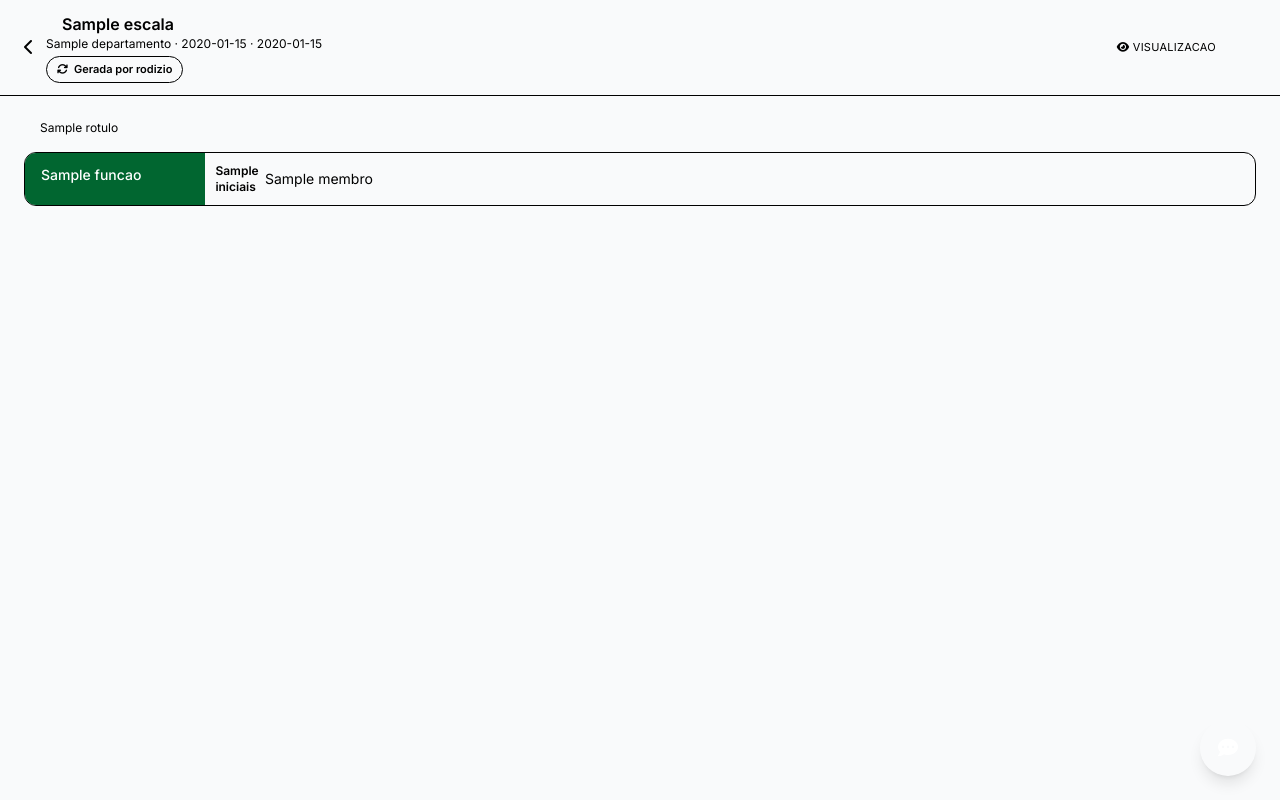
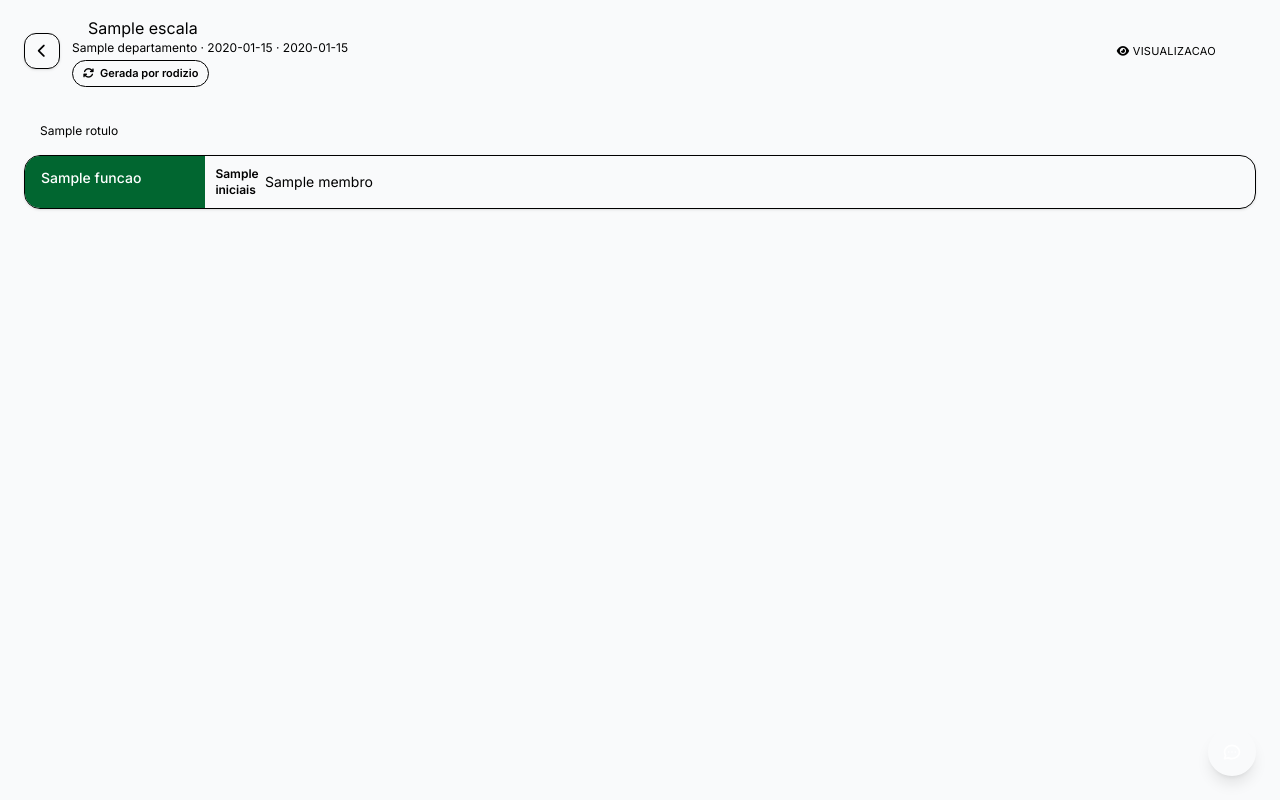
Before and after one commit to swerdne/Swerdne_Piba, a Python web app: template app/templates/escala/detalhe.html in a window 1280 px wide. Run offline with Jinja, Linux system fonts and the light colour scheme; the template is opened without the code that fills it: most values are stand-ins (such as "Sample title", 1, 10 or a date in 2020).

Commit message:
Aplica o redesign Neobank ao modulo Escala
Detalhe (grade de funcoes, acoes, chat), Editar e Nova escala recebem
o mesmo tratamento visual do restante do site: fundo com blobs
animados, barra indigo no topo, botao de voltar em card arredondado,
containers rounded-2xl/3xl e botoes em formato pilula. O widget de
chat ganha o mesmo acabamento usado no Dashboard. Nenhuma mudanca de
comportamento, atributos data-* ou texto.

Co-Authored-By: Claude Sonnet 5 <noreply@anthropic.com>

```diff
--- a/app/templates/escala/detalhe.html
+++ b/app/templates/escala/detalhe.html
@@ -7,24 +7,39 @@
 <link rel="stylesheet" href="https://cdnjs.cloudflare.com/ajax/libs/font-awesome/6.5.2/css/all.min.css">
 <style>
     #escala-rapida { font-family: 'Inter', ui-sans-serif, system-ui, sans-serif; }
+    @keyframes es-blob-a { 0%, 100% { transform: translate(0, 0) scale(1); } 50% { transform: translate(40px, -30px) scale(1.08); } }
+    @keyframes es-blob-b { 0%, 100% { transform: translate(0, 0) scale(1); } 50% { transform: translate(-30px, 40px) scale(1.05); } }
+    .es-blob { animation: es-blob-a 20s ease-in-out infinite; will-change: transform; }
+    .es-blob-2 { animation: es-blob-b 24s ease-in-out infinite; will-change: transform; }
+    .es-blob-3 { animation: es-blob-a 17s ease-in-out infinite reverse; will-change: transform; }
+    @media (prefers-reduced-motion: reduce) {
+        .es-blob, .es-blob-2, .es-blob-3 { animation: none; }
+    }
 </style>
 {% endblock %}
 
 {% from "_macros.html" import logo_inicio %}
 {% block content %}
-<div id="escala-rapida" class="min-h-screen {{ tema.page_bg }} {{ tema.text_primary }}">
+<div id="escala-rapida" class="relative min-h-screen {{ tema.page_bg }} {{ tema.text_primary }} overflow-hidden">
+
+    <div class="pointer-events-none absolute -top-32 -left-24 w-96 h-96 rounded-full {{ tema.blob_1 }} blur-3xl es-blob -z-0"></div>
+    <div class="pointer-events-none absolute top-1/3 -right-24 w-96 h-96 rounded-full {{ tema.blob_2 }} blur-3xl es-blob-2 -z-0"></div>
+    <div class="pointer-events-none absolute bottom-0 left-1/4 w-80 h-80 rounded-full {{ tema.blob_3 }} blur-3xl es-blob-3 -z-0"></div>
+
+    <div class="relative z-10">
+    <div class="h-1 {{ tema.accent_bg }}"></div>
 
     <!-- Cabecalho superior -->
-    <header class="border-b {{ tema.header_border }} px-4 sm:px-6 py-3">
+    <header class="px-4 sm:px-6 py-3">
         <div class="flex items-center justify-between gap-4">
             <div class="flex items-center gap-3 min-w-0">
-                <a href="{{ url_for('ministerio.detalhe', ministerio_id=escala.ministerio_id) }}" class="flex items-center gap-2 min-w-0 group" aria-label="Voltar">
-                    <i class="fa-solid fa-chevron-left {{ tema.text_secondary }} {{ tema.icon_hover }} transition shrink-0"></i>
+                <a href="{{ url_for('ministerio.detalhe', ministerio_id=escala.ministerio_id) }}" class="flex items-center justify-center w-9 h-9 rounded-xl {{ tema.card_bg }} border {{ tema.card_border }} shadow-sm group shrink-0" aria-label="Voltar">
+                    <i class="fa-solid fa-chevron-left text-sm {{ tema.text_secondary }} {{ tema.icon_hover }} transition"></i>
                 </a>
                 <div class="min-w-0">
                     <div class="flex items-center gap-2">
                         <span class="w-2 h-2 rounded-full {{ escala.cor }} shrink-0"></span>
-                        <span class="font-semibold {{ tema.text_primary }} truncate {{ 'line-through opacity-60' if escala.cancelada }}">{{ escala.nome }}</span>
+                        <span class="font-extrabold {{ tema.text_primary }} truncate {{ 'line-through opacity-60' if escala.cancelada }}">{{ escala.nome }}</span>
                         {% if escala.cancelada %}
                         <span class="text-[10px] uppercase tracking-wide bg-red-500/10 text-red-500 rounded-full px-2 py-0.5 shrink-0">Cancelada</span>
                         {% endif %}
@@ -94,7 +109,7 @@
         {% if eh_dono %}
         {% if escala.cancelada %}
         <!-- Aviso de cancelamento -->
-        <div class="flex flex-col sm:flex-row sm:items-center justify-between gap-3 bg-red-500/10 border border-red-500/30 rounded-xl px-4 py-3">
+        <div class="flex flex-col sm:flex-row sm:items-center justify-between gap-3 bg-red-500/10 border border-red-500/30 rounded-2xl px-4 py-3">
             <p class="text-sm text-red-500">
                 <i class="fa-solid fa-ban mr-1.5"></i>
                 Escala cancelada{% if escala.cancelada_em %} em {{ escala.cancelada_em.strftime('%d/%m/%Y as %H:%M') }}{% endif %}.
@@ -103,7 +118,7 @@
             <form method="POST" action="{{ url_for('escala.reabrir_escala', escala_id=escala.id) }}" class="shrink-0">
                 {{ acao_form.hidden_tag() }}
                 <button type="submit"
-                        class="w-full sm:w-auto border {{ tema.card_border }} {{ tema.text_primary }} text-sm font-semibold px-4 py-2 rounded-lg transition hover:bg-black/5">
+                        class="w-full sm:w-auto border {{ tema.card_border }} {{ tema.text_primary }} text-sm font-semibold px-4 py-2 rounded-full transition hover:bg-black/5">
                     <i class="fa-solid fa-rotate-left mr-2"></i>Reabrir escala
                 </button>
             </form>
@@ -114,13 +129,13 @@
             <form method="POST" action="{{ url_for('escala.notificar_escala', escala_id=escala.id) }}" class="flex-1">
                 {{ acao_form.hidden_tag() }}
                 <button type="submit"
-                        class="w-full bg-blue-600 hover:bg-blue-700 text-white text-sm font-semibold px-4 py-3 rounded-xl transition">
+                        class="w-full bg-blue-600 hover:bg-blue-700 text-white text-sm font-semibold px-4 py-3 rounded-full transition">
                     <i class="fa-solid fa-paper-plane mr-2"></i>Notificar equipe
                 </button>
             </form>
             {% if not escala.plantao_turno_id and not escala.turno_plantao_origem_id and (escala.funcoes | selectattr('membro_id') | list) %}
             <a href="{{ url_for('plantao.nova', ministerio_id=escala.ministerio_id, escala_id=escala.id) }}"
-               class="flex-1 flex items-center justify-center {{ tema.secondary_bg }} {{ tema.secondary_bg_hover }} {{ tema.secondary_text }} text-sm font-semibold px-4 py-3 rounded-xl transition">
+               class="flex-1 flex items-center justify-center {{ tema.secondary_bg }} {{ tema.secondary_bg_hover }} {{ tema.secondary_text }} text-sm font-semibold px-4 py-3 rounded-full transition">
                 <i class="fa-solid fa-arrows-rotate mr-2"></i>Criar turno de rodizio com esta equipe
             </a>
             {% endif %}
@@ -128,7 +143,7 @@
                   onsubmit="return confirm('Cancelar a escala \'{{ escala.nome }}\'? Quem ja estiver escalado sera avisado automaticamente (e-mail, SMS e no app).');">
                 {{ acao_form.hidden_tag() }}
                 <button type="submit"
-                        class="w-full sm:w-auto border border-red-500/30 text-red-500 hover:bg-red-500/10 text-sm font-semibold px-4 py-3 rounded-xl transition">
+                        class="w-full sm:w-auto border border-red-500/30 text-red-500 hover:bg-red-500/10 text-sm font-semibold px-4 py-3 rounded-full transition">
                     <i class="fa-solid fa-ban mr-2"></i>Cancelar
                 </button>
             </form>
@@ -143,7 +158,7 @@
         {% endif %}
 
         <!-- Grid da escala -->
-        <div class="rounded-xl border {{ tema.card_border }} overflow-hidden">
+        <div class="rounded-2xl shadow-sm border {{ tema.card_border }} overflow-hidden">
             <div class="grid grid-cols-1 sm:grid-cols-[180px_1fr]">
 
                 {% for funcao in escala.funcoes %}
@@ -427,7 +442,7 @@
         </div>
 
         {% if escala.departamento == 'Louvor' %}
-        <div class="rounded-xl border {{ tema.card_border }} overflow-hidden">
+        <div class="rounded-2xl shadow-sm border {{ tema.card_border }} overflow-hidden">
             <div class="{{ tema.card_bg }} px-4 py-3 border-b {{ tema.card_border }} flex items-center gap-2">
                 <i class="fa-solid fa-music {{ tema.text_secondary }}"></i>
                 <span class="text-sm font-semibold {{ tema.text_primary }}">Repertorio</span>
@@ -490,12 +505,12 @@
         {% endif %}
 
         {% if eh_dono %}
-        <div id="atribuicao-barra" class="hidden sticky bottom-4 flex items-center justify-between gap-3 {{ tema.card_bg }} border {{ tema.card_border }} rounded-xl px-4 py-3 shadow-lg">
+        <div id="atribuicao-barra" class="hidden sticky bottom-4 flex items-center justify-between gap-3 {{ tema.card_bg }} border {{ tema.card_border }} rounded-2xl px-4 py-3 shadow-lg">
             <span class="text-sm {{ tema.text_primary }}">
                 <span id="atribuicao-contagem">0</span> pessoa(s) selecionada(s) pra escalar
             </span>
             <button type="button" id="atribuicao-confirmar"
-                    class="{{ tema.accent_bg }} {{ tema.accent_bg_hover }} text-white text-sm font-semibold px-4 py-2 rounded-lg transition shrink-0">
+                    class="{{ tema.accent_bg }} {{ tema.accent_bg_hover }} text-white text-sm font-semibold px-4 py-2 rounded-full transition shrink-0">
                 <i class="fa-solid fa-check mr-1"></i><span id="atribuicao-confirmar-texto">Confirmar atribuicoes</span>
             </button>
         </div>
@@ -504,10 +519,10 @@
 
     <!-- Chat -->
     <div id="chat-panel"
-         class="hidden fixed bottom-24 right-6 w-[90vw] max-w-sm {{ tema.card_bg }} border {{ tema.card_border }} rounded-2xl shadow-xl flex flex-col overflow-hidden z-20"
+         class="hidden fixed bottom-24 right-6 w-[90vw] max-w-sm {{ tema.card_bg }} border {{ tema.card_border }} rounded-3xl shadow-xl flex flex-col overflow-hidden z-20"
          style="height: 480px;">
         <div class="{{ tema.accent_bg }} text-white px-4 py-3 flex items-center justify-between shrink-0">
-            <span class="font-medium text-sm">Assistente do site</span>
+            <span class="font-semibold text-sm">Assistente do site</span>
             <button type="button" id="chat-fechar" aria-label="Fechar chat" class="text-white/80 hover:text-white text-lg leading-none">
                 &times;
             </button>
@@ -515,9 +530,9 @@
         <div id="chat-mensagens" class="flex-1 overflow-y-auto p-4 space-y-2 text-sm"></div>
         <form id="chat-form" class="border-t {{ tema.card_border }} p-3 flex items-center gap-2 shrink-0">
             <input id="chat-input" type="text" placeholder="Digite sua duvida..." autocomplete="off"
-                   class="flex-1 rounded-lg border {{ tema.card_border }} px-3 py-2 text-sm focus:outline-none {{ tema.text_primary }}">
+                   class="flex-1 rounded-full border {{ tema.card_border }} px-4 py-2 text-sm focus:outline-none {{ tema.text_primary }}">
             <button type="submit" aria-label="Enviar"
-                    class="{{ tema.accent_bg }} {{ tema.accent_bg_hover }} text-white rounded-lg px-3 py-2 text-sm shrink-0">
+                    class="{{ tema.accent_bg }} {{ tema.accent_bg_hover }} text-white rounded-full px-4 py-2 text-sm font-semibold shrink-0">
                 Enviar
             </button>
         </form>
@@ -525,9 +540,13 @@
 
     <!-- Botao flutuante de chat -->
     <button type="button" id="chat-fab" aria-label="Abrir chat"
-            class="fixed bottom-6 right-6 w-14 h-14 rounded-full {{ tema.accent_bg }} {{ tema.accent_bg_hover }} text-white shadow-lg flex items-center justify-center transition z-20">
-        <i class="fa-solid fa-comment-dots text-xl"></i>
+            class="fixed bottom-6 right-6 w-12 h-12 rounded-full {{ tema.accent_bg }} {{ tema.accent_bg_hover }} text-white shadow-lg flex items-center justify-center transition z-20">
+        <svg class="w-5 h-5" fill="none" stroke="currentColor" viewBox="0 0 24 24">
+            <path stroke-linecap="round" stroke-linejoin="round" stroke-width="2"
+                  d="M8 12h.01M12 12h.01M16 12h.01M21 12c0 4.418-4.03 8-9 8a9.86 9.86 0 01-4.255-.949L3 20l1.395-3.72C3.512 15.042 3 13.574 3 12c0-4.418 4.03-8 9-8s9 3.582 9 8z" />
+        </svg>
     </button>
+    </div>
 </div>
 
 <script>
@@ -754,7 +773,7 @@
         function renderMensagem(autor, texto) {
             var bolha = document.createElement('div');
             var souUsuario = autor === 'usuario';
-            bolha.className = 'max-w-[80%] px-3 py-2 rounded-lg ' + (souUsuario
+            bolha.className = 'max-w-[80%] px-3 py-2 rounded-2xl ' + (souUsuario
                 ? 'ml-auto {{ tema.accent_bg }} text-white'
                 : 'mr-auto bg-gray-100 text-gray-800');
             bolha.textContent = texto;
@@ -780,7 +799,7 @@
         function mostrarDigitando() {
             var bolha = document.createElement('div');
             bolha.id = 'chat-digitando';
-            bolha.className = 'mr-auto bg-gray-100 text-gray-500 text-xs px-3 py-2 rounded-lg italic';
+            bolha.className = 'mr-auto bg-gray-100 text-gray-500 text-xs px-3 py-2 rounded-2xl italic';
             bolha.textContent = 'digitando...';
             mensagensEl.appendChild(bolha);
             mensagensEl.scrollTop = mensagensEl.scrollHeight;
```
Also changed, not shown: app/templates/escala/editar.html (+24 -8 lines), app/templates/escala/nova.html (+25 -9 lines).
